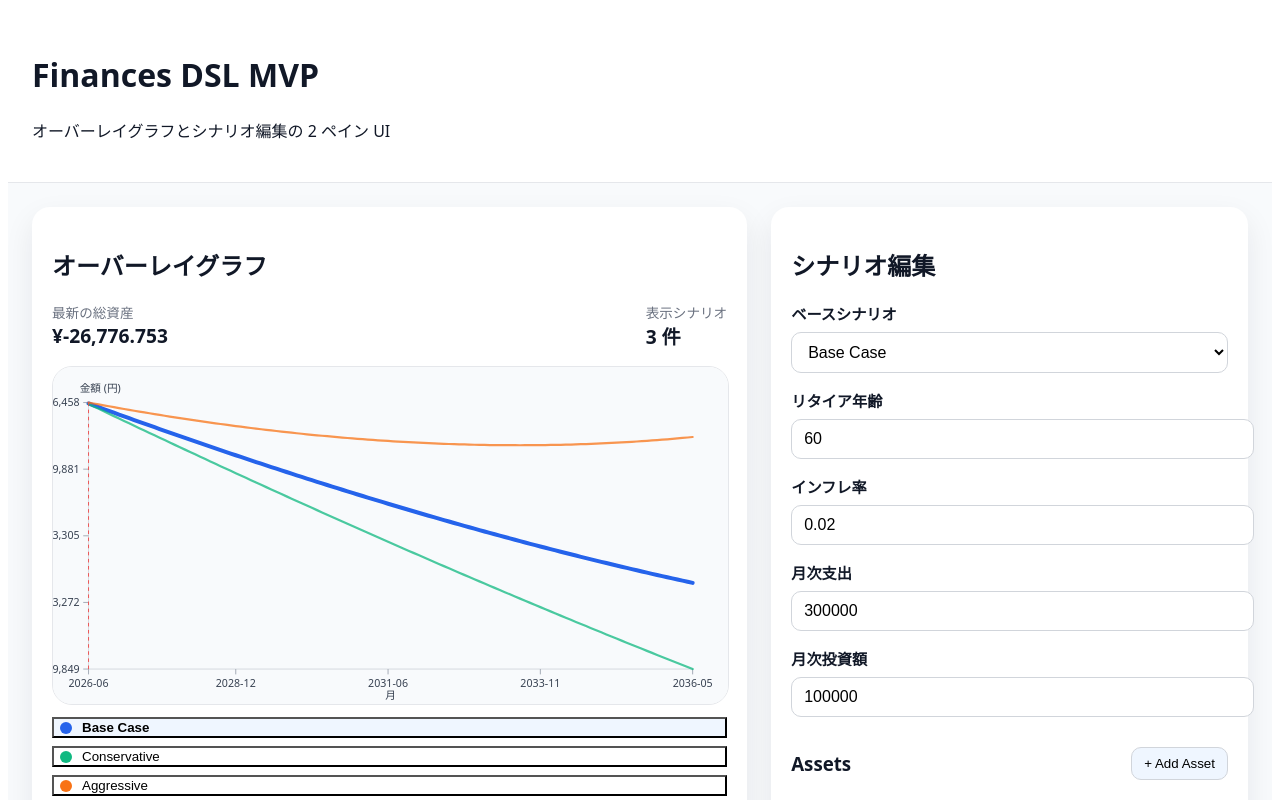
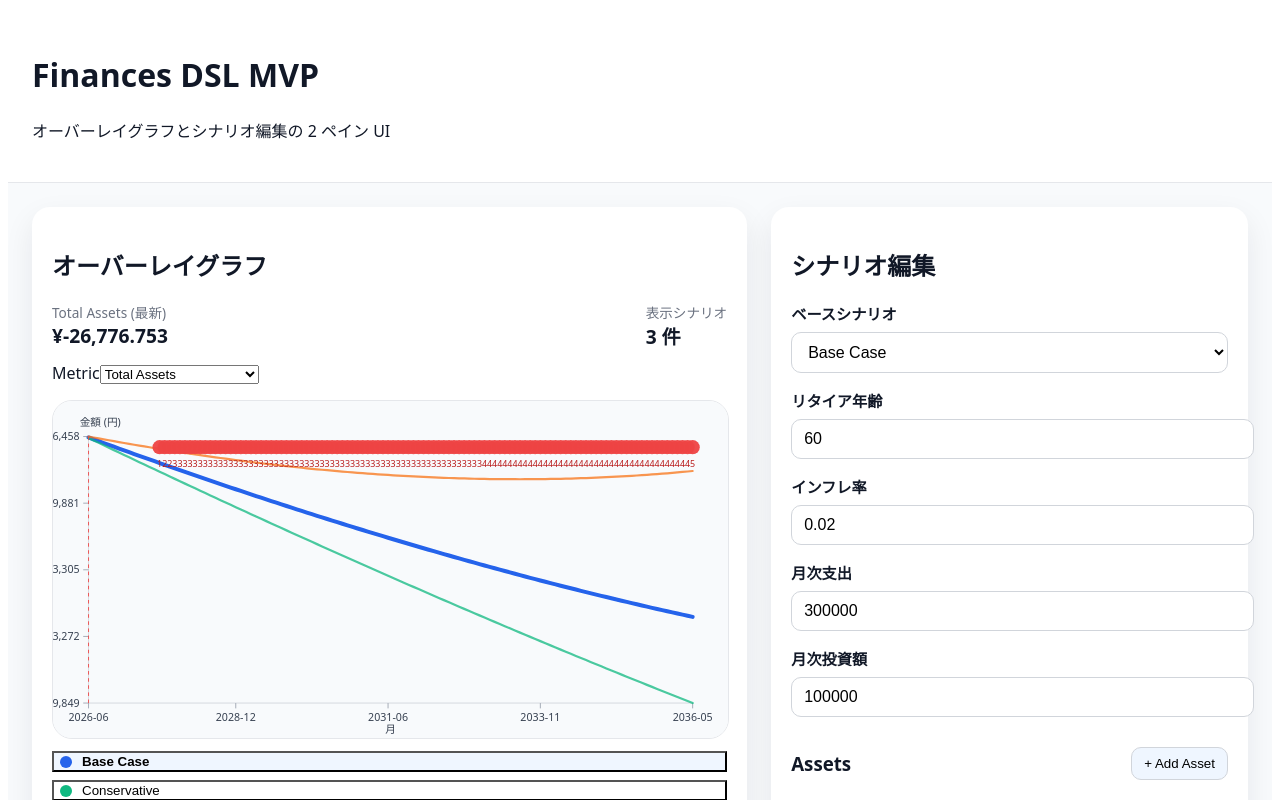
Before and after one commit to hmzk0312/FinancesDSL, a React (Vite) app: page / in a window 1280 px wide. Shown: the top 800 px of the page. Built offline with nearby package versions, Linux system fonts and the light colour scheme.

Commit message:
Metrics / Alerts の可視化強化

```diff
--- a/src/engine/graphData.ts
+++ b/src/engine/graphData.ts
@@ -1,8 +1,17 @@
 import { SimulationResult } from '../domain/simulation';
+
+export type MetricKey = 'total_assets' | 'cash_total' | 'liquid_assets' | 'after_tax_liquid_assets';
+
+export const metricLabels: Record<MetricKey, string> = {
+  total_assets: 'Total Assets',
+  cash_total: 'Cash Total',
+  liquid_assets: 'Liquid Assets',
+  after_tax_liquid_assets: 'After-Tax Liquid Assets',
+};
 
 export type GraphPoint = {
   month: string;
-  totalAssets: number;
+  value: number;
 };
 
 export type GraphSeries = {
@@ -11,8 +20,15 @@ export type GraphSeries = {
   points: GraphPoint[];
 };
 
+export type AlertMarker = {
+  month: string;
+  count: number;
+  messages: string[];
+};
+
 export type GraphData = {
   series: GraphSeries[];
+  alertMonths: AlertMarker[];
   xLabels: string[];
   yValues: number[];
   minValue: number;
@@ -36,9 +52,13 @@ const buildXLabels = (points: GraphPoint[], tickCount: number) => {
   });
 };
 
+const getMetricValue = (state: SimulationResult['states'][number], metric: MetricKey) =>
+  state.metrics[metric] ?? 0;
+
 export const buildGraphData = (
   results: SimulationResult[],
   scenarioNames: Record<string, string>,
+  metric: MetricKey = 'total_assets',
   tickCount = 5
 ): GraphData => {
   const series = results.map((result) => ({
@@ -46,21 +66,44 @@ export const buildGraphData = (
     label: scenarioNames[result.scenarioId] ?? result.scenarioId,
     points: result.states.map((state) => ({
       month: state.month,
-      totalAssets: state.metrics.total_assets,
+      value: getMetricValue(state, metric),
     })),
   }));
 
   const allPoints = series.flatMap((item) => item.points);
-  const minValue =
-    allPoints.length > 0 ? Math.min(...allPoints.map((point) => point.totalAssets)) : 0;
-  const maxValue =
-    allPoints.length > 0 ? Math.max(...allPoints.map((point) => point.totalAssets)) : 0;
+  const minValue = allPoints.length > 0 ? Math.min(...allPoints.map((point) => point.value)) : 0;
+  const maxValue = allPoints.length > 0 ? Math.max(...allPoints.map((point) => point.value)) : 0;
+
+  const alertMonthMap = new Map<string, { count: number; messages: string[] }>();
+  results.forEach((result) => {
+    result.states.forEach((state) => {
+      const messages = state.alerts.map(
+        (alert) => `${alert.target.id} ${alert.operator} ${alert.value}: ${alert.message}`
+      );
+      if (messages.length > 0) {
+        const existing = alertMonthMap.get(state.month);
+        if (existing) {
+          alertMonthMap.set(state.month, {
+            count: existing.count + messages.length,
+            messages: [...existing.messages, ...messages],
+          });
+        } else {
+          alertMonthMap.set(state.month, { count: messages.length, messages });
+        }
+      }
+    });
+  });
+
+  const alertMonths = Array.from(alertMonthMap.entries())
+    .map(([month, data]) => ({ month, count: data.count, messages: data.messages }))
+    .sort((a, b) => a.month.localeCompare(b.month));
 
   const yValues = buildTicks(tickCount, minValue, maxValue);
   const xLabels = series.length > 0 ? buildXLabels(series[0].points, tickCount) : [];
 
   return {
     series,
+    alertMonths,
     xLabels,
     yValues,
     minValue,
--- a/src/ui/components/ScenarioGraph.tsx
+++ b/src/ui/components/ScenarioGraph.tsx
@@ -1,7 +1,7 @@
 import React from 'react';
 import { ActualObservation } from '../../domain/observation';
 import { SimulationResult } from '../../domain/simulation';
-import { buildGraphData } from '../../engine/graphData';
+import { buildGraphData, metricLabels, type MetricKey } from '../../engine/graphData';
 
 type Props = {
   results: SimulationResult[];
@@ -14,8 +14,9 @@ const lineColors = ['#2563eb', '#10b981', '#f97316', '#8b5cf6', '#ec4899'];
 
 export const ScenarioGraph = ({ results, observation, activeScenarioId, scenarioNames }: Props) => {
   const [hiddenScenarios, setHiddenScenarios] = React.useState<Record<string, boolean>>({});
+  const [metric, setMetric] = React.useState<MetricKey>('total_assets');
 
-  const graphData = buildGraphData(results, scenarioNames);
+  const graphData = buildGraphData(results, scenarioNames, metric);
   if (graphData.series.length === 0) {
     return <p>シミュレーションデータがありません。</p>;
   }
@@ -65,15 +66,29 @@ export const ScenarioGraph = ({ results, observation, activeScenarioId, scenario
       <h2>オーバーレイグラフ</h2>
       <div style={styles.summary}>
         <div>
-          <div style={styles.summaryLabel}>最新の総資産</div>
+          <div style={styles.summaryLabel}>{metricLabels[metric]} (最新)</div>
           <div style={styles.summaryValue}>
-            ¥{results[0].states[results[0].states.length - 1].metrics.total_assets.toLocaleString()}
+            ¥{results[0].states[results[0].states.length - 1].metrics[metric].toLocaleString()}
           </div>
         </div>
         <div>
           <div style={styles.summaryLabel}>表示シナリオ</div>
           <div style={styles.summaryValue}>{results.length} 件</div>
         </div>
+      </div>
+      <div style={styles.metricSelector}>
+        <label style={styles.label}>Metric</label>
+        <select
+          value={metric}
+          onChange={(event) => setMetric(event.target.value as MetricKey)}
+          style={styles.metricSelect}
+        >
+          {Object.entries(metricLabels).map(([key, label]) => (
+            <option key={key} value={key}>
+              {label}
+            </option>
+          ))}
+        </select>
       </div>
 
       <div style={styles.chartWrapper}>
@@ -132,7 +147,7 @@ export const ScenarioGraph = ({ results, observation, activeScenarioId, scenario
           {seriesToRender.map((seriesItem, index) => {
             const pathData = seriesItem.points
               .map((point, pointIndex) => {
-                const { x, y } = toPoint(pointIndex, seriesItem.points, point.totalAssets);
+                const { x, y } = toPoint(pointIndex, seriesItem.points, point.value);
                 return `${pointIndex === 0 ? 'M' : 'L'} ${x} ${y}`;
               })
               .join(' ');
@@ -153,6 +168,24 @@ export const ScenarioGraph = ({ results, observation, activeScenarioId, scenario
             );
           })}
 
+          {graphData.alertMonths.map((marker, markerIndex) => {
+            const index = graphData.series[0].points.findIndex(
+              (point) => point.month === marker.month
+            );
+            if (index < 0) return null;
+            const x =
+              padding +
+              (index / (graphData.series[0].points.length - 1 || 1)) * (viewWidth - padding * 2);
+            return (
+              <g key={`${marker.month}-${markerIndex}`}>
+                <title>{marker.messages.join('\n')}</title>
+                <circle cx={x} cy={padding + 12} r={8} fill="#ef4444" opacity={0.95} />
+                <text x={x} y={padding + 34} textAnchor="middle" fontSize="10" fill="#b91c1c">
+                  {marker.count}
+                </text>
+              </g>
+            );
+          })}
           {observedX !== undefined ? (
             <line
               x1={observedX}
```
Also changed, not shown: 1 other file (tests, documents, lock files or other folders).
